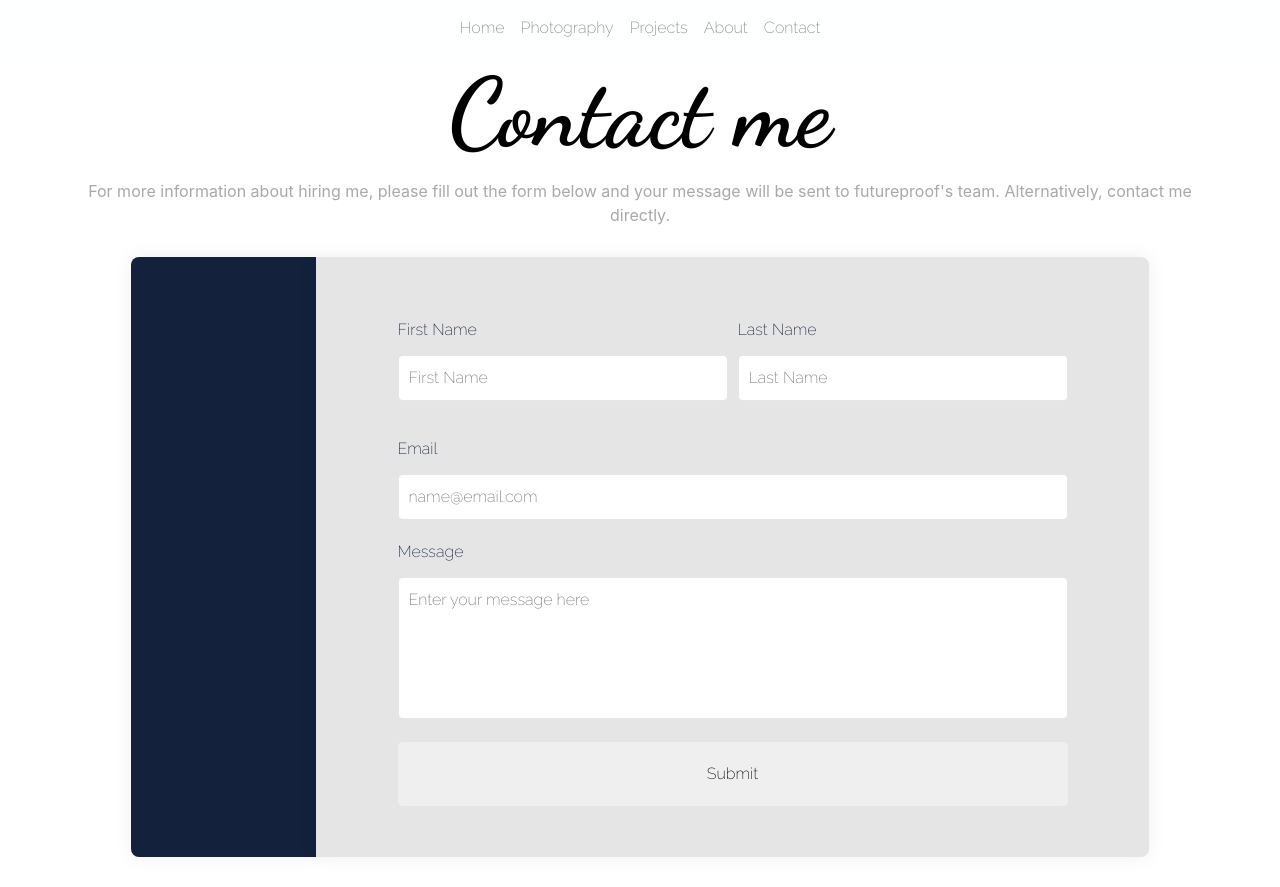
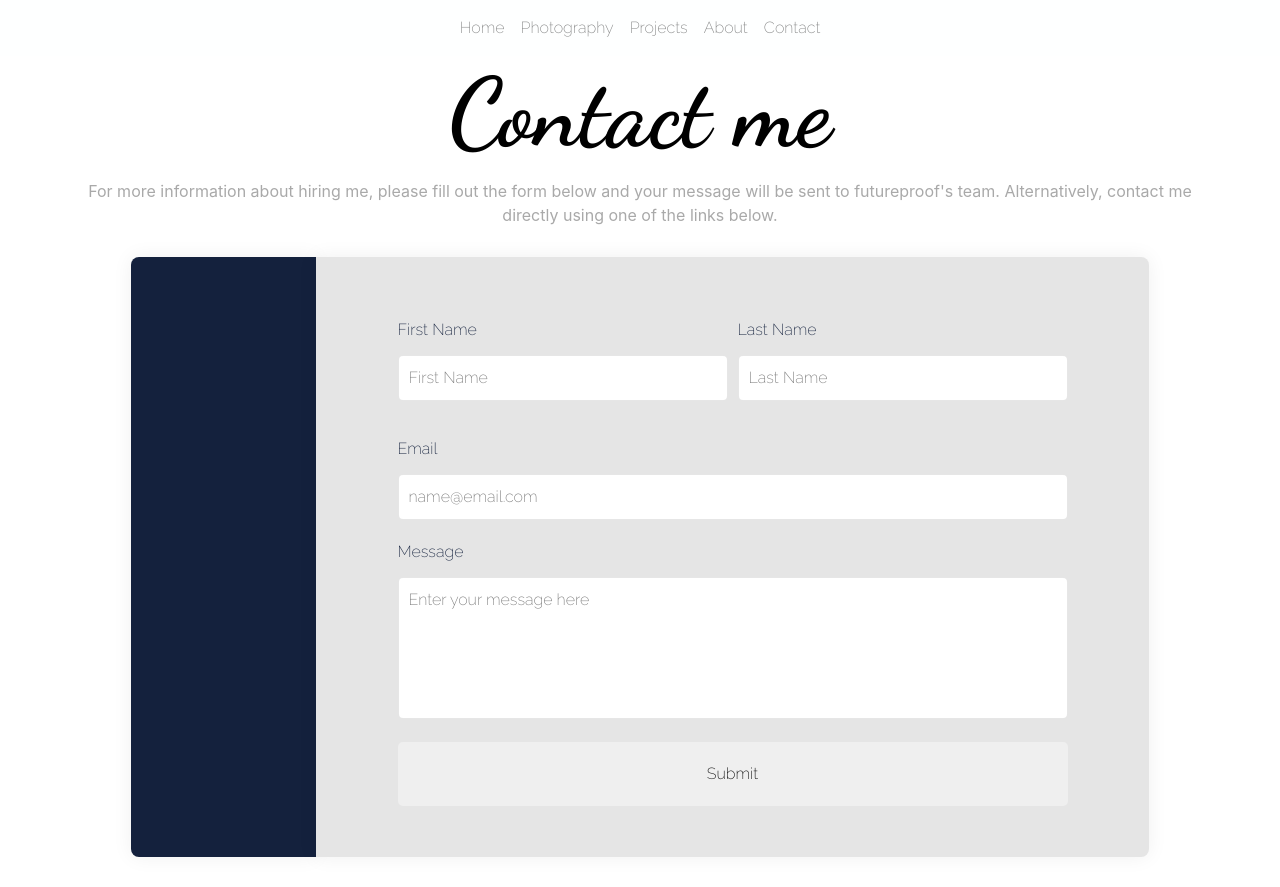
Before and after one commit to AKP-13/reactPortfolio, a React app: page /contact in a window 1280 px wide. Built offline with nearby package versions, Linux system fonts and the light colour scheme.

Commit message:
Update contact me paragraph text

```diff
--- a/src/Components/Contact.js
+++ b/src/Components/Contact.js
@@ -20,7 +20,8 @@ class Contact extends Component {
                     <p>
                         For more information about hiring me, please fill out
                         the form below and your message will be sent to
-                        futureproof's team. Alternatively, contact me directly.
+                        futureproof's team. Alternatively, contact me directly
+                        using one of the links below.
                     </p>
                     <div id="contact-page-div" className="row">
                         <div
```
